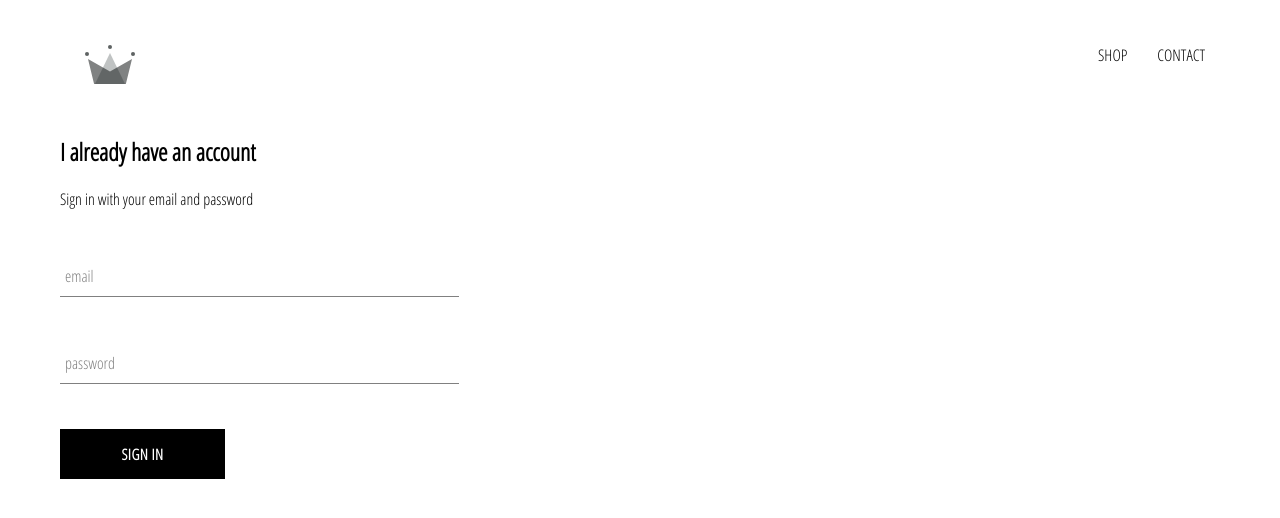
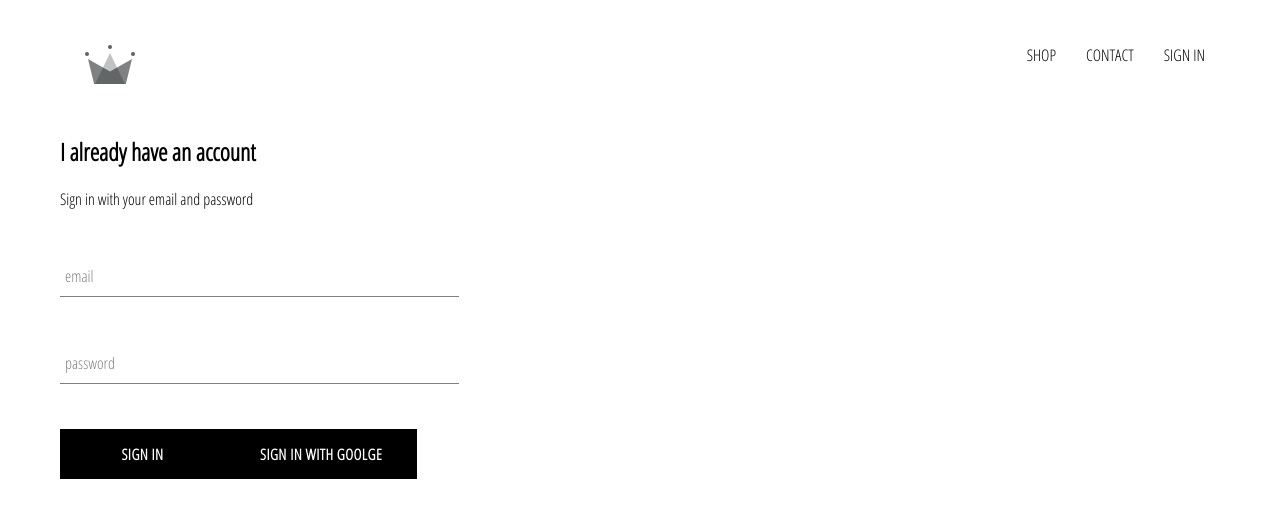
Before and after one commit to wajdi29/fripe-online, a React (Create React App) app: page /signin in a window 1280 px wide. Shown: the top 518 px of the page. Built offline with nearby package versions, Linux system fonts and the light colour scheme; no server answers.

Commit message:
Sign in and sign out

```diff
--- a/src/App.js
+++ b/src/App.js
@@ -4,11 +4,34 @@
 import HomePage from './pages/homepage/homepage.component'
 import  ShopPage from './pages/shop/shop.component'
 import Header from './components/header/header.component'
+import {auth} from './firebase/firebase.utils'
 import SignInAndSignUpPage from "./pages/sign-in-and-sign-up/sign-in-and-sign-up.component";
-function App() {
+class App extends React.Component {
+  constructor() {
+    super()
+    this.state = {
+      currentUser: null
+  }
+}
+
+unsubscribeFromAuth = null
+
+componentDidMount() {
+  this.unsubscribeFromAuth = auth.onAuthStateChanged(user => {
+    this.setState({currentUser: user})
+    console.log(user)
+  })
+}
+
+componentWillUnmount() {
+  this.unsubscribeFromAuth()
+}
+
+
+  render() {
     return (
       <div>
-    <Header/>
+      <Header currentUser={this.state.currentUser}/>
       <Switch>
       <Route exact path='/' component={HomePage}/>
       <Route path='/shop' component={ShopPage}/>
@@ -17,4 +40,7 @@
       </div>
     );
   }
+
+};
+
 export default App;
--- a/src/components/header/header.component.jsx
+++ b/src/components/header/header.component.jsx
@@ -1,8 +1,9 @@
 import React from 'react'
 import { Link } from 'react-router-dom'
 import './header.styles.scss'
+import { auth } from '../../firebase/firebase.utils'
 import {ReactComponent as Logo} from  '../../../src/assets/crown copy.svg'
-const Header = () => (
+const Header = ({currentUser}) => (
     <div className="header">
     <Link  className="logo-container" to="/">
         <Logo className="logo"/>
@@ -14,6 +15,12 @@
     <Link className="option" to="/shop">
     CONTACT
     </Link>
+    {
+        currentUser ?
+        <div className="option" onClick={() =>auth.signOut() }>SIGN OUT</div>
+        :
+        <Link className="option" to='signin'>SIGN IN</Link>
+    }
     </div>
     </div>
 )
--- a/src/components/sign-in/sign-in.component.jsx
+++ b/src/components/sign-in/sign-in.component.jsx
@@ -2,7 +2,7 @@
 import './sign-in.styles.scss'
 import FormInput from '../form-input/form-input.component'
 import CustomButton from '../custom-button/custom-button.component'
-
+import { signInWithGoogle } from '../../firebase/firebase.utils'
 class SignIn extends React.Component {
     constructor(props) {
         super(props);
@@ -42,6 +42,8 @@
                     label="password"
                     required />
                 <CustomButton type="submit">Sign In</CustomButton>
+                <CustomButton onClick={signInWithGoogle}>Sign In with Goolge</CustomButton>
+
             </form>
         </div>)
     }
--- a/src/firebase/firebase.utils.js
+++ b/src/firebase/firebase.utils.js
@@ -19,9 +19,9 @@
   export const auth = firebase.auth();
   export const firestore = firebase.firestore();
 
-  const provider = new firebase.auth.GoogleAuthProvider();
+ const provider = new firebase.auth.GoogleAuthProvider();
   provider.setCustomParameters({prompt: 'select_account'});
 
-  export const SignInWithGoogle = () => auth.signInWithPopup(provider);
+  export const signInWithGoogle = () => auth.signInWithPopup(provider);
 
   export default firebase;
```
Lines whose indentation alone changed are shown as unchanged.
